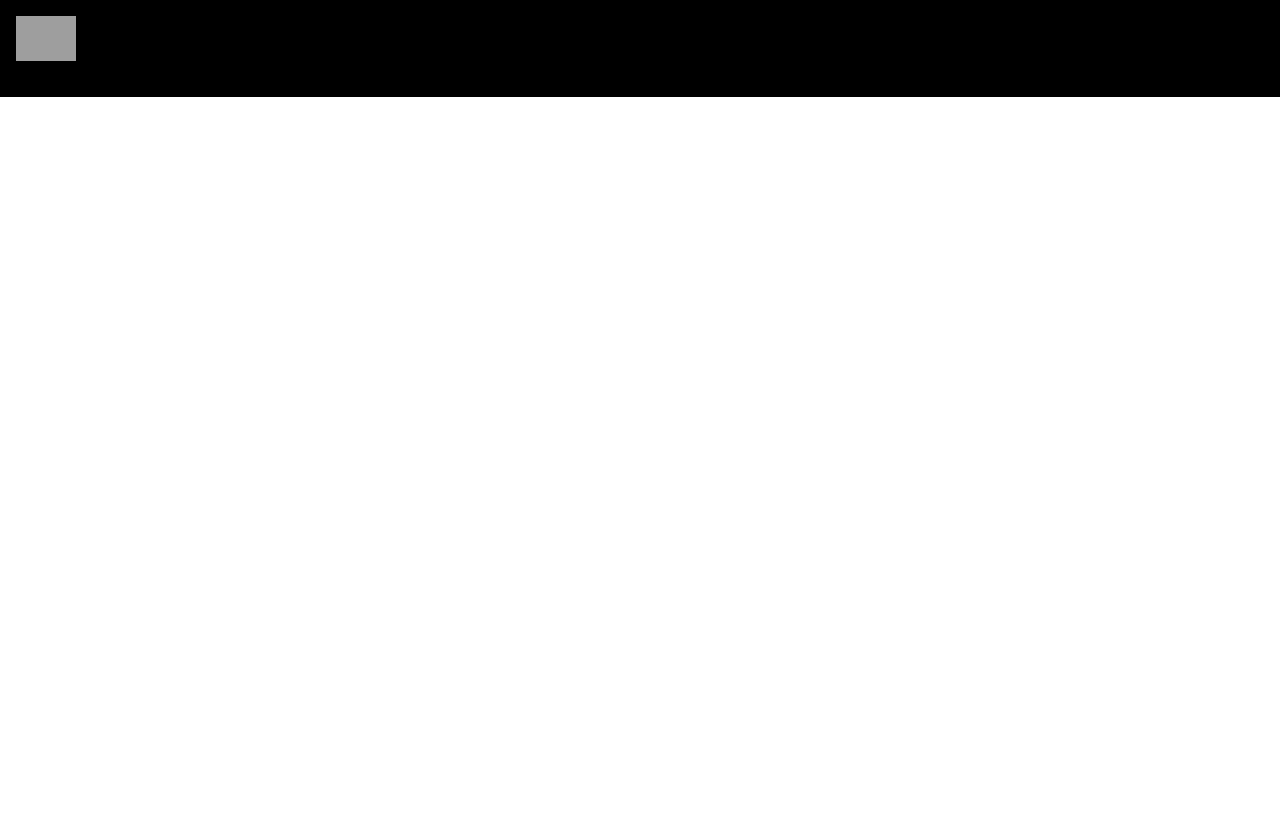
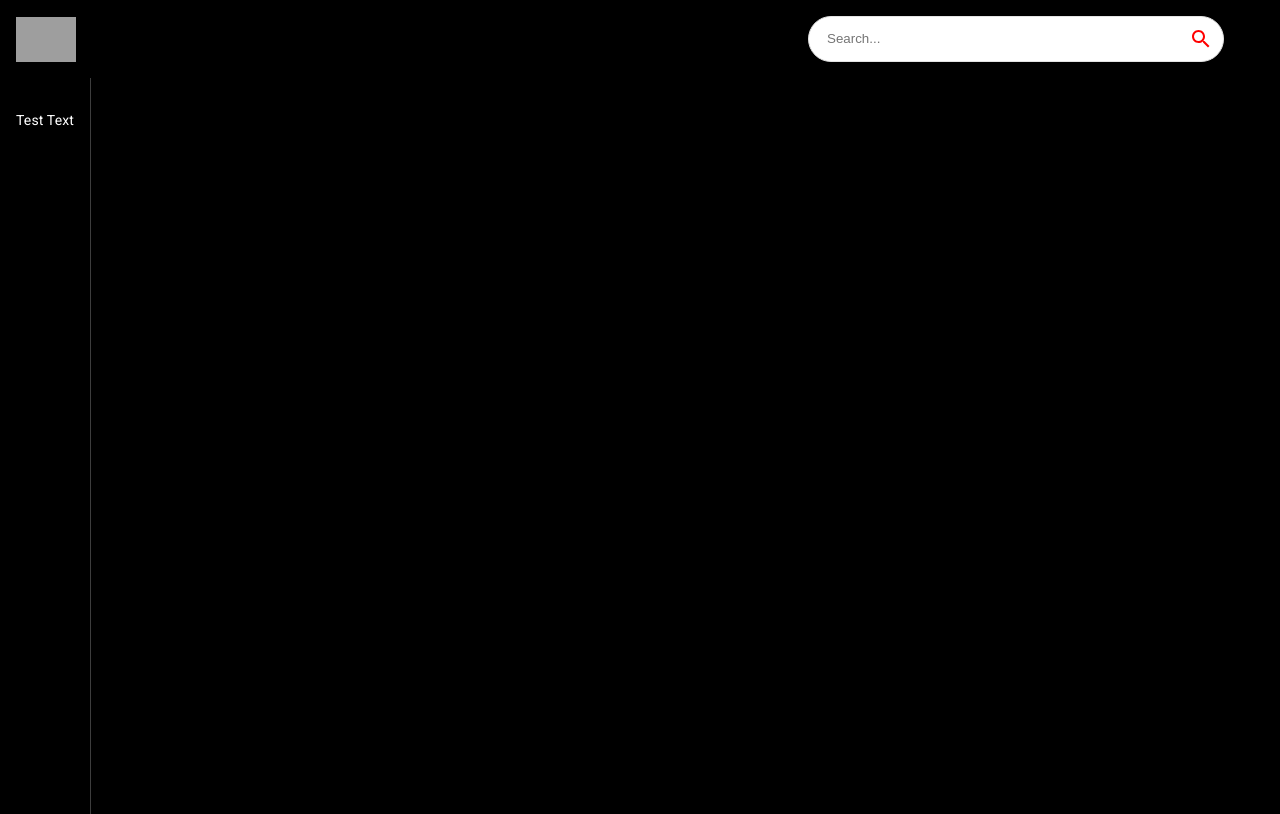
Before and after one commit to chuhaow/youtube_clone, a React (Create React App) app: page / in a window 1280 px wide. Built offline with nearby package versions, Linux system fonts and the light colour scheme; grey boxes are pictures that could not be loaded.

Commit message:
add search bar, start on feed and side bar

```diff
--- a/package.json
+++ b/package.json
@@ -5,6 +5,7 @@
   "dependencies": {
     "@emotion/react": "^11.11.1",
     "@emotion/styled": "^11.11.0",
+    "@mui/icons-material": "^5.14.18",
     "@mui/material": "^5.14.18",
     "@testing-library/jest-dom": "^5.17.0",
     "@testing-library/react": "^13.4.0",
--- a/src/components/Feed.jsx
+++ b/src/components/Feed.jsx
@@ -1,8 +1,23 @@
-import React from 'react'
+import {useState, useEffect} from 'react'
+import {Box, Stack, Typography} from '@mui/material'
+import Sidebar from './Sidebar'
 
 const Feed = () => {
   return (
-    <div>Feed</div>
+    <Stack sx={{flexDirection: {
+      sx: "column", md: "row"
+    }}}>
+      <Box sx={{height: {sx: 'auto', md: '92vh'},
+      borderRight: '1px solid #3d3d3d', px: {sx:0, md:2}  }}>
+          <Sidebar></Sidebar>
+
+          <Typography className='TypographyTest'variant='body2' sx={{mt:1.5, color: '#fff'}}>
+            Test Text
+          </Typography>
+
+      </Box>
+
+    </Stack>
   )
 }
 
--- a/src/components/Navbar.jsx
+++ b/src/components/Navbar.jsx
@@ -1,6 +1,6 @@
 import { Stack } from "@mui/material"
 import { Link } from "react-router-dom"
-
+import SearchBar from "./SearchBar"
 import { logo } from "../utils/constants"
 const Navbar = () => (
     <Stack
@@ -12,6 +12,7 @@
         <Link to={"/"} style={{display: 'flex', alignItems: 'center'}}>
             <img src={logo} alt = "logo" height={45}/>
         </Link>
+        <SearchBar></SearchBar>
     </Stack>
 )
 export default Navbar
--- /dev/null
+++ b/src/components/SearchBar.jsx
@@ -0,0 +1,32 @@
+import {useState} from 'react'
+import { useNavigate } from 'react-router-dom'
+import { Paper, IconButton} from '@mui/material'
+import {Search} from '@mui/icons-material'
+function SearchBar() {
+  return (
+    <Paper
+        component={"form"}
+        onSubmit={ () => {}}
+        sx={{
+            borderRadius: 20,
+            border: '1px solid #e3e3e3',
+            pl: 2,
+            boxShadow: 'none',
+            mr: { sm: 5}
+        }}>
+        <input
+            className='search-bar'
+            placeholder="Search..."
+            value=""
+            onChange={() =>{}}>
+        </input>
+        <IconButton
+            type="submit"
+            sx={{p: '10px', color: 'red'}}>
+            <Search/>
+        </IconButton>
+        </Paper>
+  )
+}
+
+export default SearchBar
--- /dev/null
+++ b/src/components/Sidebar.jsx
@@ -0,0 +1,9 @@
+import React from 'react'
+
+function Sidebar() {
+  return (
+    <div>Sidebar</div>
+  )
+}
+
+export default Sidebar
--- a/src/components/index.js
+++ b/src/components/index.js
@@ -3,3 +3,5 @@
 export { default as ChannelDetail} from './ChannelDetail'
 export { default as SearchFeed} from './SearchFeed'
 export { default as VideoDetail} from './VideoDetail'
+export { default as SearchBar} from './SearchBar'
+export { default as Sidebar } from './Sidebar'
--- a/src/index.css
+++ b/src/index.css
@@ -11,3 +11,9 @@
   font-family: source-code-pro, Menlo, Monaco, Consolas, 'Courier New',
     monospace;
 }
+
+.search-bar{
+  border: none;
+  outline: none;
+  width: 350px;
+}
```
Also changed, not shown: 1 other file (tests, documents, lock files or other folders).
